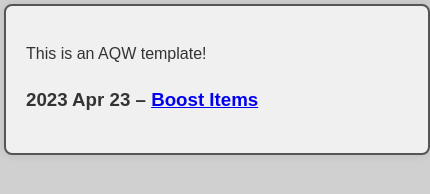
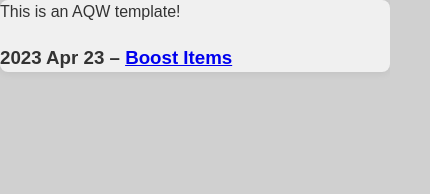
Before and after one commit to Nandixer/nandixer.github.io, a plain HTML site: page aqw/index.html in a window 390 px wide. Shown: the whole page, 430 px wide, since content can reach past the window. Drawn offline with Linux system fonts and the light colour scheme.

Commit message:
remove padding on mobile

```diff
--- a/css/aqw.css
+++ b/css/aqw.css
@@ -34,6 +34,11 @@
 @media only screen and (max-width: 600px) {
   article {
     width: 100%; /* take up 100% of the screen */
+	border: 0px;
+	padding: 0px;
+  }
+  body{
+	  padding: 0px;
   }
 }
 
```
